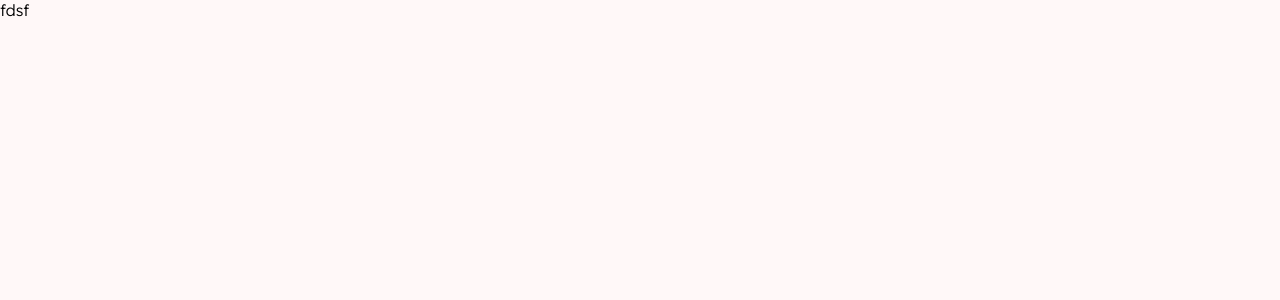
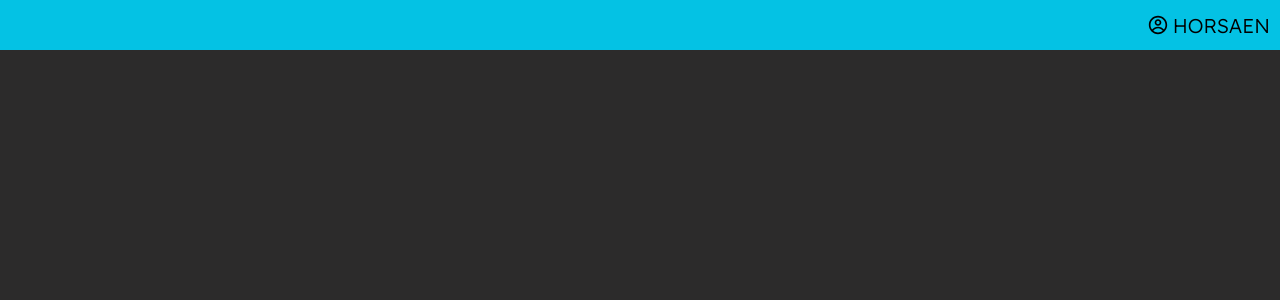
Before and after one commit to kced-iowa/console.kcediowa.org, a Next.js app: page /dashboard in a window 1280 px wide. Shown: the top 300 px of the page. Built offline with nearby package versions, Linux system fonts and the light colour scheme.

Commit message:
basic page stuff

```diff
--- a/pages/api/hello.js
+++ /dev/null
@@ -1,5 +0,0 @@
-// Next.js API route support: https://nextjs.org/docs/api-routes/introduction
-
-export default function handler(req, res) {
-  res.status(200).json({ name: 'John Doe' })
-}
--- /dev/null
+++ b/pages/dashboard/Dashboard.module.css
@@ -0,0 +1,20 @@
+.navbar {
+    position: relative;
+    display: flex;
+    align-items: center;
+    height: 50px;
+    background-color: #04c2e4;
+    padding-left: 10px;
+}
+.account {
+    position: absolute;
+    right: 10px;
+    height: 50px;
+    display: flex;
+    justify-content: center;
+    align-items: center;
+    font-size: 20px;
+}
+.space {
+    padding-right: 5px;
+}
--- a/pages/dashboard/index.js
+++ b/pages/dashboard/index.js
@@ -1,7 +1,26 @@
+import Head from 'next/head';
+import Link from 'next/link';
+import axios from 'axios';
+import styles from './Dashboard.module.css';
+import { CgProfile } from 'react-icons/cg';
+
 function Dashboard() {
-    return(
-        <span>fdsf</span>
-    )
+    return (
+        <div>
+            <Head>
+                <title>Dashboard | SADC Console</title>
+            </Head>
+            <div className={styles.navbar}>
+                <div className={styles.button}>
+
+                </div>
+                <div className={styles.account}>
+                    <CgProfile className={styles.space} />
+                    <span>HORSAEN</span>
+                </div>
+            </div>
+        </div>
+    );
 }
 
 export default Dashboard;
--- a/styles/Home.module.css
+++ b/styles/Home.module.css
@@ -6,6 +6,7 @@
   height: 100vh;
 }
 .titleContainer {
+  color: #04c2e4;
   position: absolute;
   top: 20%;
   font-size: 40px;
--- a/styles/globals.css
+++ b/styles/globals.css
@@ -4,7 +4,7 @@
 }
 body {
   margin: 0;
-  background-color: #fff8f8;
+  background-color: #2c2b2b;
   color: #000;
   font-family: 'Lexend Deca', sans-serif;
 }
```
Also changed, not shown: pages/index.js (+11 -5 lines).
